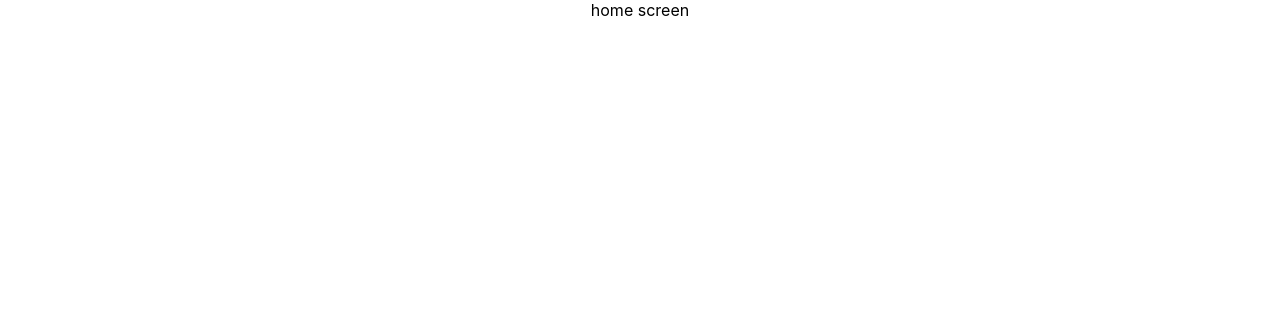
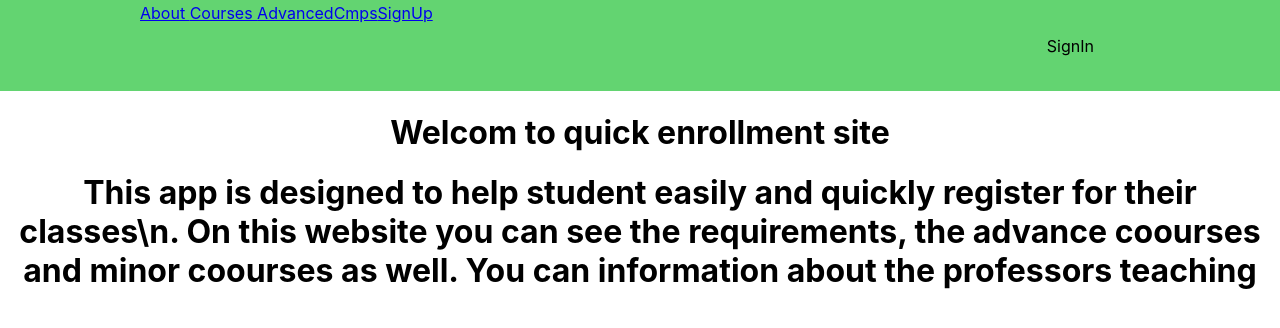
Before and after one commit to abdel1413/enrollment_app, a React (Create React App) app: page / in a window 1280 px wide. Shown: the top 328 px of the page. Built offline with nearby package versions, Linux system fonts and the light colour scheme.

Commit message:
created compenents

```diff
--- a/package.json
+++ b/package.json
@@ -8,7 +8,9 @@
     "@testing-library/user-event": "^12.1.10",
     "react": "^17.0.2",
     "react-dom": "^17.0.2",
+    "react-icons": "^4.2.0",
     "react-scripts": "4.0.3",
+    "styled-components": "^5.3.1",
     "web-vitals": "^1.0.1"
   },
   "scripts": {
--- a/src/App.js
+++ b/src/App.js
@@ -1,11 +1,29 @@
-import logo from './logo.svg';
+
 import './App.css';
+
+import { BrowserRouter as Router, Switch, Route } from 'react-router-dom'
+import Links from './components/NavBar/Links';
+import Home from './components/Pages/Home';
+import About from './components/Pages/About';
+import AdvancedCmps from './components/Pages/AdvancedCmps';
+import SignUp from './components/Pages/SignUp';
+import SignIn from './components/Pages/SignIn';
+import Courses from './components/Pages/Courses';
+
 
 function App() {
   return (
-    <div className="App">
-      <h> home screen</h>
-    </div>
+    <Router>
+      <Links/>
+      <Switch>
+        <Route path='/' component={Home}/>
+        <Route path='About' component={About}/>
+        <Route path='Courses' component={Courses} />
+        <Route path='AdvancedCmps' component={AdvancedCmps} />
+        <Route path='SignUp' component={SignUp}/>
+        <Route path='SignIn' component={SignIn}/>
+      </Switch>
+    </Router>
   );
 }
 
--- /dev/null
+++ b/src/components/NavBar/Links.js
@@ -0,0 +1,26 @@
+import React from 'react'
+import { NavLink } from 'react-router-dom'
+import { Nav, Bars, NavMenu,NavBtn,NavBtnLink
+ } from './NavbarElements'
+
+
+const Links =()=>{
+  return(
+    <>
+    <Nav>
+        <Bars/>
+      <NavMenu>
+        <NavLink to='/About' activeStyle> About  </NavLink>
+        <NavLink to='/Courses' activeStyle>  Courses  </NavLink>
+        <NavLink to='/AdvancedCmps' activeStyle> AdvancedCmps</NavLink>
+        <NavLink to='/SignUp' activeStyle>SignUp </NavLink>
+      </NavMenu>
+      <NavBtn>
+        <NavBtnLink to='/SignIn' activeStyle>SignIn</NavBtnLink>
+     </NavBtn>
+    </Nav>
+    </>
+  )
+}
+
+export default Links;
--- /dev/null
+++ b/src/components/NavBar/NavbarElements.js
@@ -0,0 +1,73 @@
+import {FaBars} from 'react-icons/fa'
+import { NavLink as Link } from 'react-router-dom';
+import styled from 'styled-components';
+
+export const Nav = styled.nav`
+background: #63D471;
+height: 85px;
+display: flex;
+justify-content: space-between;
+padding: 0.2rem calc((100vw - 1000px) / 2);
+z-index: 12;`;
+
+export const NavLink = styled(Link)`
+color: #808080;
+display: flex;
+align-items: center;
+text-decoration: none;
+padding: 0 1rem;
+height: 100%;
+cursor: pointer;
+&.active {
+  color: #000000;
+}
+`;
+
+export const Bars = styled(FaBars)`
+display:none;
+color:#808080;
+@media screen and (max-width: 768px){
+  display:block;
+  position:absolute;
+  left:0;
+  right:0;
+  transform:translate(-100%, 75%);
+  font-size:1.8 rem;
+  cursor:pointer
+}
+`;
+export const NavMenu =styled.div`
+diplay:flex,
+align-items:center;
+margin-right:-24px
+@media screen and (max-width:768px){
+  display:none
+}
+`;
+
+export const NavBtn = styled.nav`
+display:flex;
+align-items: center;
+margin-right:24px;
+@media screen and (max-width:768px){
+  display:none;
+}
+`;
+
+export const NavBtnLink = styled(Link)`
+border-raduis:4px;
+backgroung-color:#808080;
+padding:10px 22px;
+color:#000000;
+outling:none;
+cursor:pointer;
+transition:all 0.2s easy-in-out;
+text-decoration:none;
+margin-left:24px ;
+&:hover{
+  transition:all 0.2s easy-in-out;
+  background: #fff;
+  color:#808080
+}
+
+`;
--- /dev/null
+++ b/src/components/Pages/About.js
@@ -0,0 +1,11 @@
+import React from 'react'
+
+export default function About(){
+    return(
+        <div>
+            <h1>
+                About page
+            </h1>
+        </div>
+    )
+}
--- /dev/null
+++ b/src/components/Pages/Courses.js
@@ -0,0 +1,10 @@
+import React from 'react'
+ const Courses =()=>{
+   return(
+       <div>
+           <h1>This is course</h1>
+       </div>
+   )
+}
+
+export default Courses
--- /dev/null
+++ b/src/components/Pages/Home.js
@@ -0,0 +1,17 @@
+
+import React from "react";
+function Home() {
+    return (
+      <div className="App">
+          <h1>Welcom to quick enrollment site</h1>
+          <h1>This app is designed to help student easily and quickly
+              register for their classes\n. On this website you can see
+              the requirements, the advance coourses and minor coourses as well.
+              You can information about the professors teaching
+          </h1>
+
+      </div>
+    );
+  }
+
+  export default Home;
```
Also changed, not shown: src/components/Menu.js (added), src/components/Pages/AdvancedCmps.js (added), src/components/Pages/SignIn.js (added), src/components/Pages/SignUp.js (added), src/logo.svg, 1 other file (tests, documents, lock files or other folders).
